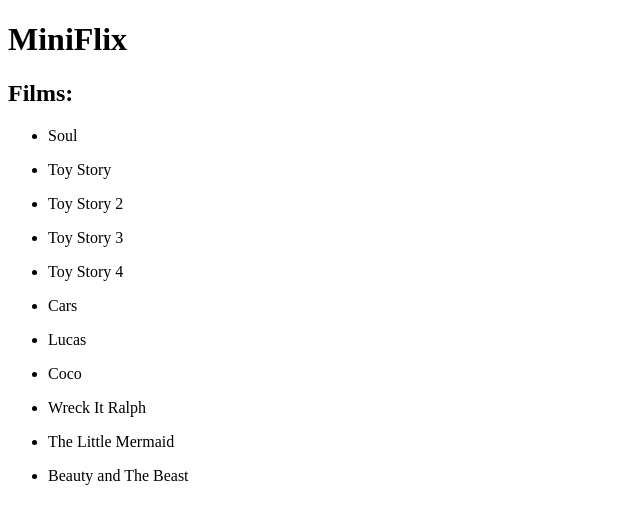
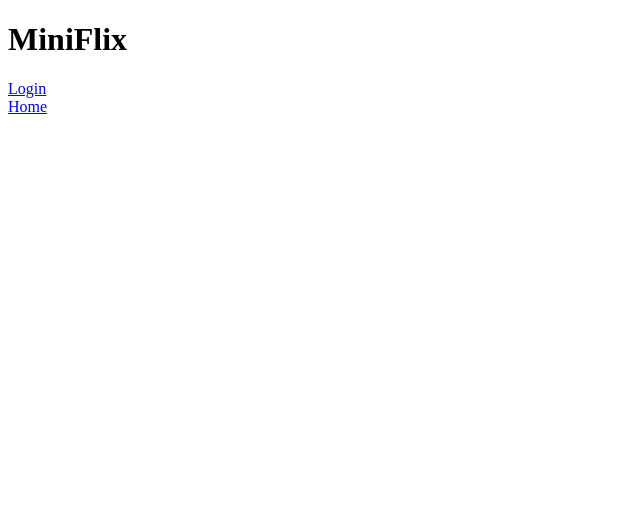
Before and after one commit to leilamyar/lmy-miniflix-frontend, an Angular app: page / in a window 1280 px wide. Shown: the top 524 px of the page, without its empty margins (0-640 px from the left). Built offline with nearby package versions, Linux system fonts and the light colour scheme; data requests are answered from the project's data file.

Commit message:
add(routing)

```diff
--- a/src/app/app-routing.module.ts
+++ b/src/app/app-routing.module.ts
@@ -1,7 +1,12 @@
 import { NgModule } from '@angular/core';
 import { RouterModule, Routes } from '@angular/router';
+import { LoginComponent } from './components/login/login.component';
+import { HomeComponent } from './pages/home/home.component';
 
-const routes: Routes = [];
+const routes: Routes = [
+  { path: 'login', component: LoginComponent },
+  { path: 'home', component: HomeComponent },
+];
 
 @NgModule({
   imports: [RouterModule.forRoot(routes)],
--- a/src/app/app.component.html
+++ b/src/app/app.component.html
@@ -1,3 +1,9 @@
 <h1>MiniFlix</h1>
-<h2>Films:</h2>
-<films></films>
+<!-- <h2>Films:</h2> -->
+<!-- <films></films> -->
+<!-- <login></login> -->
+<a routerLink="login">Login</a>
+<br>
+<a routerLink="home">Home</a>
+
+<router-outlet></router-outlet>
```
